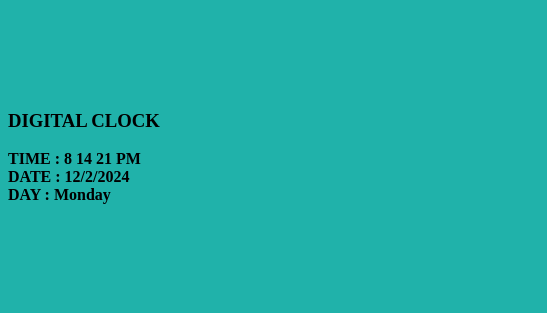
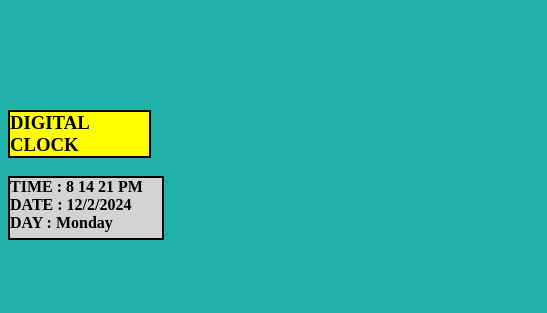
Before and after one commit to tushar-patle/simpleWeatherForecast, a plain HTML site: page index.html in a window 1280 px wide. Shown: the part 317-630 px from the top of the page, 0-547 px from the left. Drawn offline with Linux system fonts and the light colour scheme.

Commit message:
Update style.css
Adding css properties for digital clock

```diff
--- a/style.css
+++ b/style.css
@@ -16,3 +16,18 @@ img {
 #userInput {
     background-color: darkgray;
 }
+
+#edit {
+    height: 5%;
+    width: 11%;
+    background: yellow;
+    border: 2px solid black;
+}
+
+.box {
+    height: 60px;
+    width: 12%;
+    background-color: lightgray;
+    border: 2px solid black;
+    justify-content: space-between;
+}
```
